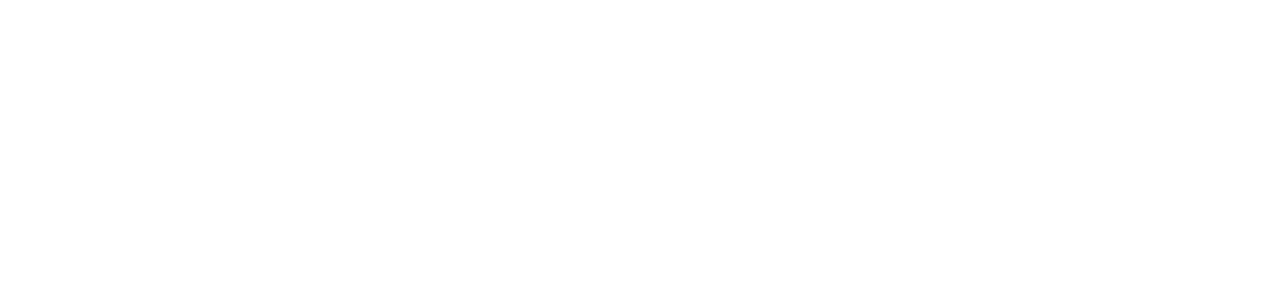
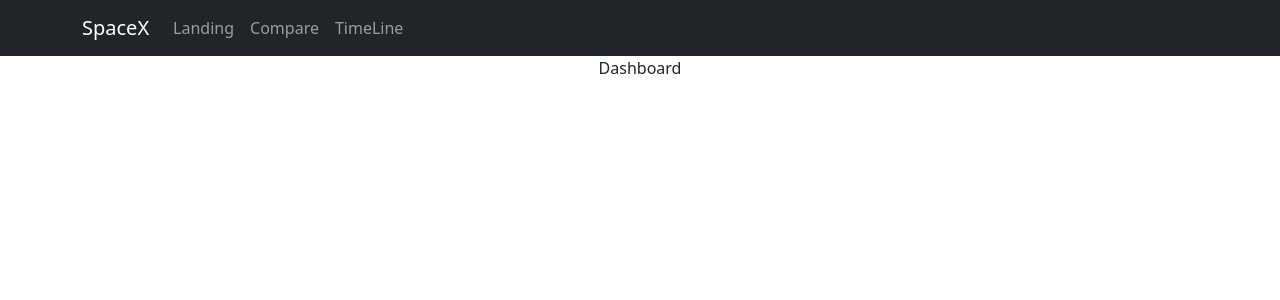
Before and after one commit to EmilioCarreiraOWI/interactive-Development-end-term-1-assessmentss, a React (Create React App) app in the folder emiliocarreira/: page / in a window 1280 px wide. Shown: the top 300 px of the page. Built offline with nearby package versions, Linux system fonts and the light colour scheme.

Commit message:
Basic NavBar

```diff
--- a/emiliocarreira/src/App.js
+++ b/emiliocarreira/src/App.js
@@ -1,17 +1,19 @@
-
 import './App.css';
 import { Route, Routes } from 'react-router-dom';
-import dashboard from './Pages/dashboard';
-import compare from './Pages/Compare';
-import timeline from './Pages/Timeline';
+import Dashboard from './Pages/Dashboard';
+import Compare from './Pages/Compare';
+import Timeline from './Pages/Timeline';
+import BasicNav from './componets/navigaton';
+import 'bootstrap/dist/css/bootstrap.min.css';
 
 function App() {
   return (
     <div className="App">
+      <BasicNav />
       <Routes>
-        <Route path="/" element= { <dashboard/>}/>
-        <Route path="compare" element= { <compare/>}/>
-        <Route path="timeline" element= { <timeline/>}/>
+        <Route path='/' element= { <Dashboard/> } />
+        <Route path='/Compare' element= { <Compare/> } />
+        <Route path='/Timeline' element= { <Timeline/> } />
       </Routes>
     </div>
   );
--- a/emiliocarreira/src/Pages/Compare.js
+++ b/emiliocarreira/src/Pages/Compare.js
@@ -1,10 +1,9 @@
-function compare() {
+import React from "react";
+
+function Compare() {
     return(
-
-        <div>
-            <h1>Compare</h1>
-        </div>
+        <p>Compare</p>
     );
 }
 
-export default compare;
+export default Compare;
--- a/emiliocarreira/src/Pages/Dashboard.js
+++ b/emiliocarreira/src/Pages/Dashboard.js
@@ -1,9 +1,9 @@
-function dashboard() {
+import React from "react";
+
+function Dashboard() {
     return(
-        <div>
-            <h1>dashboard</h1>
-        </div>
+        <p>Dashboard</p>
     );
 }
 
-export default dashboard;
+export default Dashboard;
--- a/emiliocarreira/src/Pages/Timeline.js
+++ b/emiliocarreira/src/Pages/Timeline.js
@@ -1,9 +1,9 @@
-function timeline() {
+import React from "react";
+
+function Timeline() {
     return(
-        <div>
-            <h1>Timeline</h1>
-        </div>
+        <p>Timeline</p>
     );
 }
 
-export default timeline;
+export default Timeline;
--- /dev/null
+++ b/emiliocarreira/src/componets/navigaton.js
@@ -0,0 +1,22 @@
+import React from "react";
+import { Container } from "react-bootstrap";
+import { Nav } from "react-bootstrap";
+import { Navbar } from "react-bootstrap";
+
+function BasicNav() {
+
+    return(
+        <Navbar bg="dark" variant="dark">
+            <Container>
+                <Navbar.Brand href="/">SpaceX</Navbar.Brand>
+                <Nav className="me-auto">
+                    <Nav.Link href="/">Landing</Nav.Link>
+                    <Nav.Link href="/Compare">Compare</Nav.Link>
+                    <Nav.Link href="/Timeline">TimeLine</Nav.Link>
+                </Nav>
+            </Container>
+        </Navbar>
+    );
+}
+
+export default BasicNav;
--- a/emiliocarreira/src/index.js
+++ b/emiliocarreira/src/index.js
@@ -2,7 +2,6 @@ import React from 'react';
 import ReactDOM from 'react-dom/client';
 import './index.css';
 import App from './App';
-import reportWebVitals from './reportWebVitals';
 import {BrowserRouter} from "react-router-dom";
 
 const root = ReactDOM.createRoot(document.getElementById('root'));
@@ -15,4 +14,4 @@ root.render(
 // If you want to start measuring performance in your app, pass a function
 // to log results (for example: reportWebVitals(console.log))
 // or send to an analytics endpoint. Learn more: https://bit.ly/CRA-vitals
-reportWebVitals();
+// reportWebVitals();
--- a/emiliocarreira/src/reportWebVitals.js
+++ /dev/null
@@ -1,13 +0,0 @@
-const reportWebVitals = onPerfEntry => {
-  if (onPerfEntry && onPerfEntry instanceof Function) {
-    import('web-vitals').then(({ getCLS, getFID, getFCP, getLCP, getTTFB }) => {
-      getCLS(onPerfEntry);
-      getFID(onPerfEntry);
-      getFCP(onPerfEntry);
-      getLCP(onPerfEntry);
-      getTTFB(onPerfEntry);
-    });
-  }
-};
-
-export default reportWebVitals;
```
Also changed, not shown: emiliocarreira/src/setupTests.js (deleted, +0 -5 lines), emiliocarreira/public/manifest.json (added).
